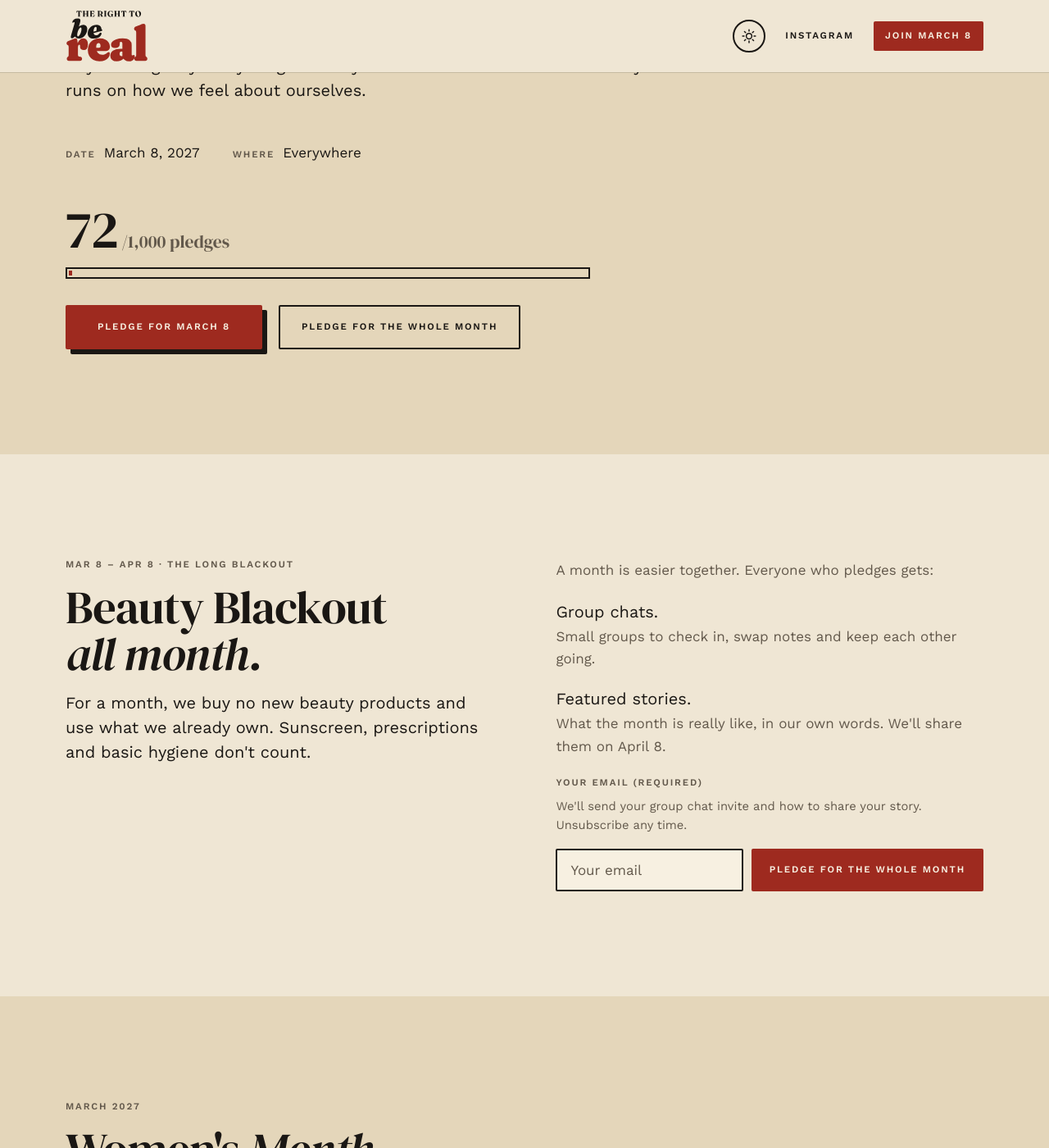
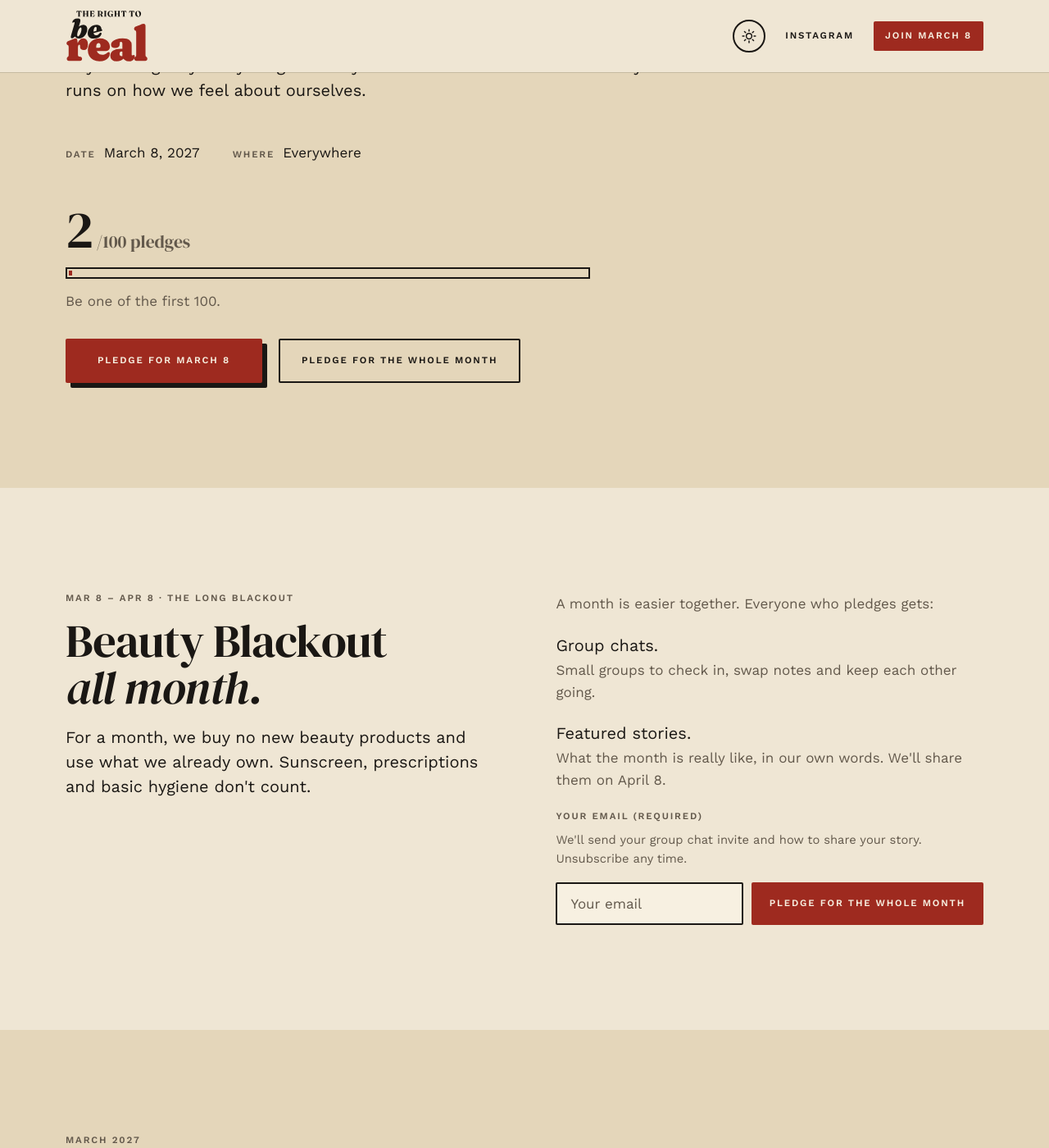
Before and after one commit to jaydjj/therighttobereal, a Jekyll site: the page built from index.html, in a window 1280 px wide and 1400 px high, scrolled down 768 px. Shown: the whole window at 82% size. Built offline with Jekyll 4.4.1, drawn with Linux system fonts in a browser that asks for light colours.

Commit message:
Stepping pledge goals with 'Be one of the first …'; count starts at 2
Co-Authored-By: Claude Opus 5.5 <noreply@anthropic.com>
Claude-Session: https://claude.ai/code/session_01JZ4wws3iiMBmCz22Ze7Psy

```diff
--- a/_config.yml
+++ b/_config.yml
@@ -7,10 +7,11 @@ instagram_handle: "@therighttobereal"
 
 # Pledge counter (Google Apps Script web app URL, see tools/pledge-sheet.gs). Empty = not connected yet.
 pledge_endpoint: "https://script.google.com/macros/s/AKfycbyRhEr0_Uxxr37yZ7CA2C0C438Vzuyy9go952K7AewBB6eQDZzA0oXTLb9MYUPkJsq8qw/exec"
-# The goal shown beside the live pledge count ("74/1,000 pledges"). Raise it when it's reached.
-pledge_goal: 1000
+# Stepping goals: the count shows the next one ("2/100 pledges", "Be one of the first 100.").
+# When a goal is passed, the next step takes over. Add bigger steps here if needed.
+pledge_goals: [100, 250, 500, 1000, 2500, 5000, 10000, 25000, 50000, 100000]
 # The count starts here: the site shows this number plus the pledges in the Sheet.
-pledge_start: 72
+pledge_start: 2
 
 markdown: kramdown
 kramdown:
--- a/_includes/join-form.html
+++ b/_includes/join-form.html
@@ -1,13 +1,14 @@
 {%- comment -%}
-  Pledge for March 8: the live count toward the goal, then one button. Each device counts once.
+  Pledge for March 8: the live count toward the next stepping goal (pledge_goals) with "Be one of the first …", then the buttons. Each device counts once.
   After pledging, a temporary line points to the email sign-up in the footer (_includes/footer.html).
   The second button jumps to the whole-month pledge (#whole-month, _includes/month-form.html).
   Pledges go to the Google Sheet web app in pledge_endpoint (tools/pledge-sheet.gs).
 {%- endcomment -%}
-<div class="pledge" id="join" data-endpoint="{{ site.pledge_endpoint }}" data-goal="{{ site.pledge_goal }}" data-start="{{ site.pledge_start }}">
+<div class="pledge" id="join" data-endpoint="{{ site.pledge_endpoint }}" data-goals="{{ site.pledge_goals | join: ',' }}" data-start="{{ site.pledge_start }}">
   <div class="count" id="pledge-count">
-    <p class="count-number"><span id="count-number">{{ site.pledge_start }}</span><span class="count-goal">/<span id="count-goal">{{ site.pledge_goal }}</span> pledges</span></p>
+    <p class="count-number"><span id="count-number">{{ site.pledge_start }}</span><span class="count-goal">/<span id="count-goal">{{ site.pledge_goals | first }}</span> pledges</span></p>
     <div class="count-bar" aria-hidden="true"><span id="count-fill"></span></div>
+    <p class="count-note" id="count-note">Be one of the first {{ site.pledge_goals | first }}.</p>
     <p class="visually-hidden" id="count-status" role="status"></p>
   </div>
 
--- a/assets/site.js
+++ b/assets/site.js
@@ -40,7 +40,7 @@ function rtbrSend(endpoint, params) {
     .then(function (r) { return r.json(); }).catch(function () { return null; });
 }
 
-// Pledge for March 8: the live count ("74/1,000 pledges": pledge_start plus the Sheet's pledges), then one button.
+// Pledge for March 8: the live count (pledge_start plus the Sheet's pledges) over the next stepping goal, then the buttons.
 // Each device counts once (remembered in this browser; the Sheet keeps one row per device id).
 // After pledging, a temporary line points to the email sign-up in the footer.
 var rtbrPledge = (function () {
@@ -48,7 +48,10 @@ var rtbrPledge = (function () {
   var form = document.getElementById('step-pledge');
   if (!card || !form) return null;
   var endpoint = card.getAttribute('data-endpoint') || '';
-  var goal = parseInt(card.getAttribute('data-goal'), 10) || 1000;
+  var goals = (card.getAttribute('data-goals') || '100').split(',').map(Number).filter(Boolean);
+  var goal = goals[0];
+  // The next goal not yet reached (the last one if all are passed).
+  function goalFor(n) { for (var i = 0; i < goals.length; i++) if (n < goals[i]) return goals[i]; return goals[goals.length - 1]; }
   var base = parseInt(card.getAttribute('data-start'), 10) || 0;
   var num = document.getElementById('count-number');
   var fill = document.getElementById('count-fill');
@@ -57,13 +60,15 @@ var rtbrPledge = (function () {
   var doneLine = document.getElementById('join-done');
   var shown = base, live = null, visible = false, timer;
   var reduce = window.matchMedia && window.matchMedia('(prefers-reduced-motion: reduce)').matches;
-  document.getElementById('count-goal').textContent = goal.toLocaleString();
 
   // Counts up from what's on screen to the live number, once the counter is in view.
   function render() {
     if (live === null || !visible) return;
     var n = live, from = shown, start = null, dur = reduce ? 0 : (n - from > 5 ? 1200 : 500);
     shown = n;
+    goal = goalFor(n);
+    document.getElementById('count-goal').textContent = goal.toLocaleString();
+    document.getElementById('count-note').textContent = 'Be one of the first ' + goal.toLocaleString() + '.';
     fill.style.width = Math.min(100, n / goal * 100) + '%';
     function step(t) {
       if (start === null) start = t;
--- a/assets/styles.css
+++ b/assets/styles.css
@@ -203,6 +203,7 @@ html:not([data-theme="dark"]) .tone-brick {
 .count { display: grid; gap: 14px; }
 .count-number { line-height: 1; letter-spacing: -.01em; font-variant-numeric: tabular-nums; }
 .count-goal { color: var(--text-muted); letter-spacing: 0; margin-left: .2em; }
+.count-note { color: var(--text-muted); }
 .count-bar { height: 14px; border: 2px solid var(--line); padding: 2px; }
 .count-bar span { display: block; height: 100%; width: 0; min-width: 4px; background: var(--primary); transition: width 1.2s cubic-bezier(.2, .7, .2, 1); }
 .join-step { display: flex; flex-wrap: wrap; gap: 22px 20px; align-items: center; }
```
Also changed, not shown: CLAUDE.md (+2 -2 lines), DESIGN.md (+1 -1 lines).
